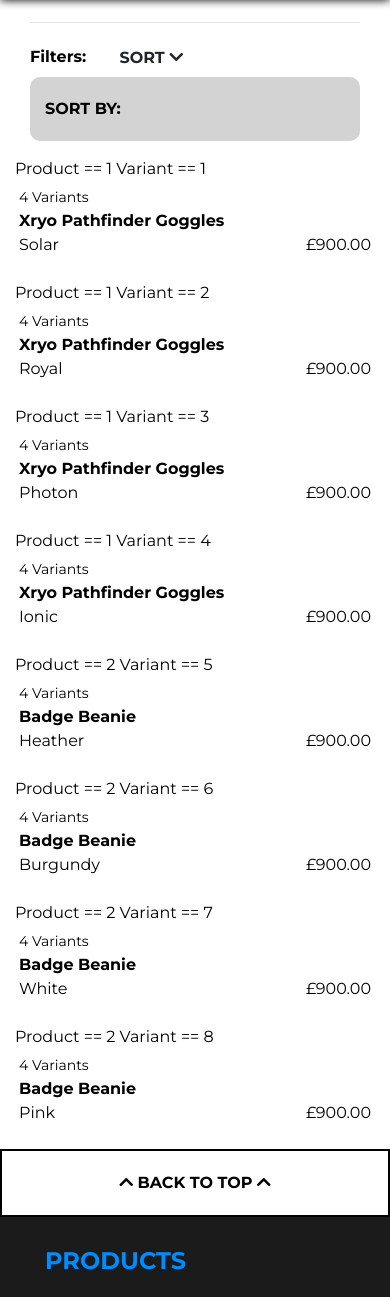
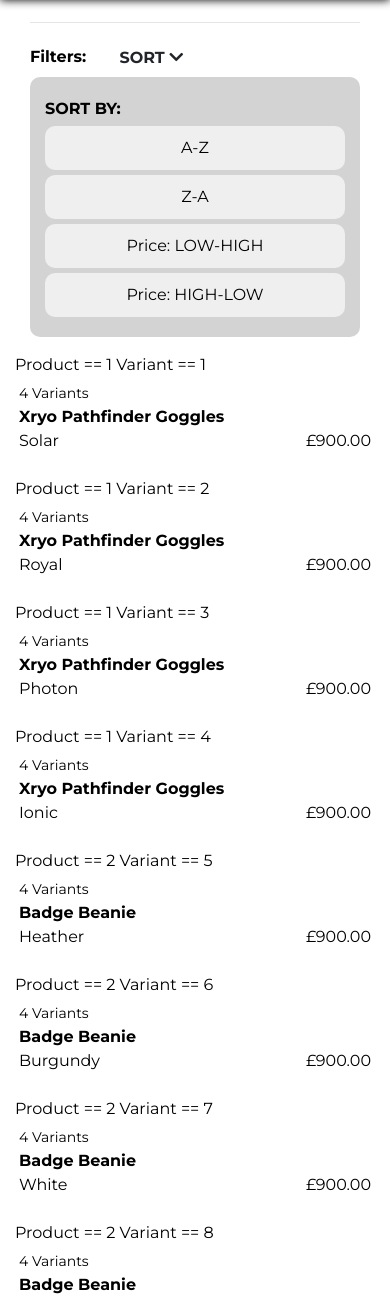
Before and after one commit to LiamDHall/XRYO, a Django app: page /products/ in a window 390 px wide, after a click on "SORT". Shown: the part 175-1472 px from the top of the page. Run offline with Django 3.2, Linux system fonts and the light colour scheme; data comes from the database, SQL or seed files in the repository; data that the repository does not hold is empty; some libraries are stand-ins or nearby versions.

Commit message:
Add sorting selector functionality on view all products page

```diff
--- a/products/static/products/css/products.css
+++ b/products/static/products/css/products.css
@@ -80,7 +80,6 @@
 }
 
 /*--Filters--*/
-
 .filters__dropdown {
     width: 100%;
     background: lightgray;
@@ -89,19 +88,22 @@
     position: relative;
 }
 
-.sort__select {
+.sort__btn {
     display: inline-block;
     margin-left: 12px;
+    padding: 10px;
+    border: none;
+    border-radius: 10px;
 }
 
-.sort__select label{
-    margin-bottom: 0;
-    padding: 10px;
+.current {
+    background-color: var(--primary-cta);
+    color: white;
 }
 
-.checked {
-    background-color: var(--primary-cta);
-    color: white;
+.clear-sort{
+    padding: 10px;
+    background-color: lightgray;
     border-radius: 10px;
 }
 
@@ -120,12 +122,9 @@
         text-align: center;
     }
 
-    .sort__select {
+    .sort__btn {
+        margin-top: 5px;
         margin-left: 0;
-    }
-
-    .sort__select label {
         width: 100%;
-        margin: 5px 0;
     }
 }
--- a/products/static/products/js/products.js
+++ b/products/static/products/js/products.js
@@ -19,3 +19,25 @@
         $('.filters').removeAttr("style");
     }
 });
+
+// Sort Toggler
+$('.sort__btn').on('click', function() {
+    var sortBtn = $(this);
+    var currentUrl = new URL(window.location);
+    var sortKey = sortBtn.val();
+    if(sortKey != "reset"){
+        var sort = sortKey.split("_")[0];
+        var direction = sortKey.split("_")[1];
+
+        currentUrl.searchParams.set("sort", sort);
+        currentUrl.searchParams.set("direction", direction);
+
+        window.location.replace(currentUrl);
+    }
+    else {
+        currentUrl.searchParams.delete("sort");
+        currentUrl.searchParams.delete("direction");
+
+        window.location.replace(currentUrl);
+    }
+})
--- a/products/templates/products/products.html
+++ b/products/templates/products/products.html
@@ -28,12 +28,18 @@
             </button>
             <div id="sort" class="sort filters__dropdown collapse">
                 <p class="font-weight-bold mb-0 d-inline-block">SORT BY:</p>
-                <a href=""></a>
-                <a href=""></a>
-                <a href=""></a>
-                <a href=""></a>
+                <button class="sort__btn {%if selected_sorting == 'name_asc' %} current {% endif %}" value="name_asc" type="button">A-Z</button>
+                <button class="sort__btn {%if selected_sorting == 'name_desc' %} current {% endif %}" value="name_desc" type="button">Z-A</button>
+                <button class="sort__btn {%if selected_sorting == 'price_desc' %} current {% endif %}" value="price_asc" type="button">Price: LOW-HIGH</button>
+                <button class="sort__btn {%if selected_sorting == 'price_asc' %} current {% endif %}" value="price_desc" type="button">Price: HIGH-LOW</button>
             </div>
         </div>
+        {% if selected_categories or selected_sorting != 'None_None' %}
+        <div class="py-3">
+            <p class="d-inline-block font-weight-bold mb-0">Current Sorting:</p>
+            <a href="{% url 'products' %}" class="clear-sort">{{ selected_sorting }} <i class="fas fa-times"></i></a>
+        </div>
+        {% endif %}
     </div>
 {% endblock %}
 
```
